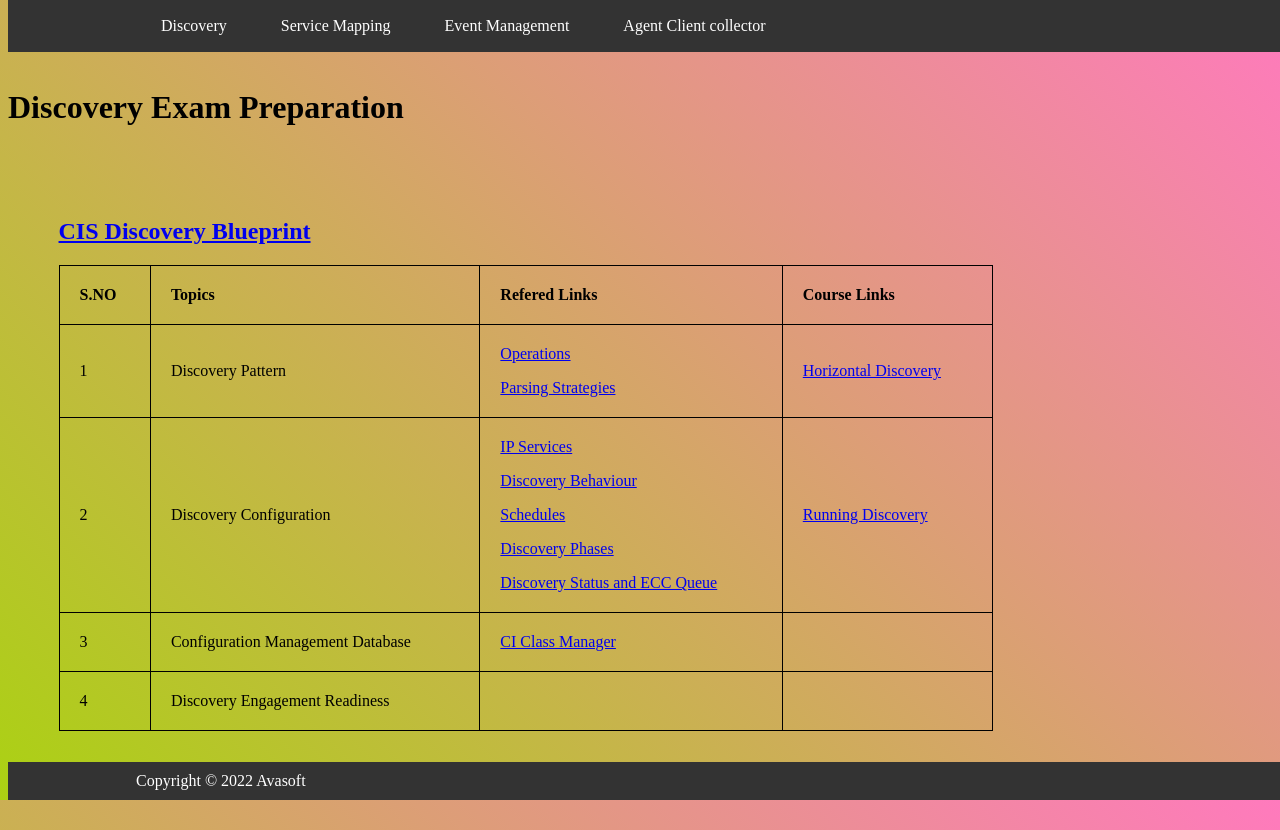
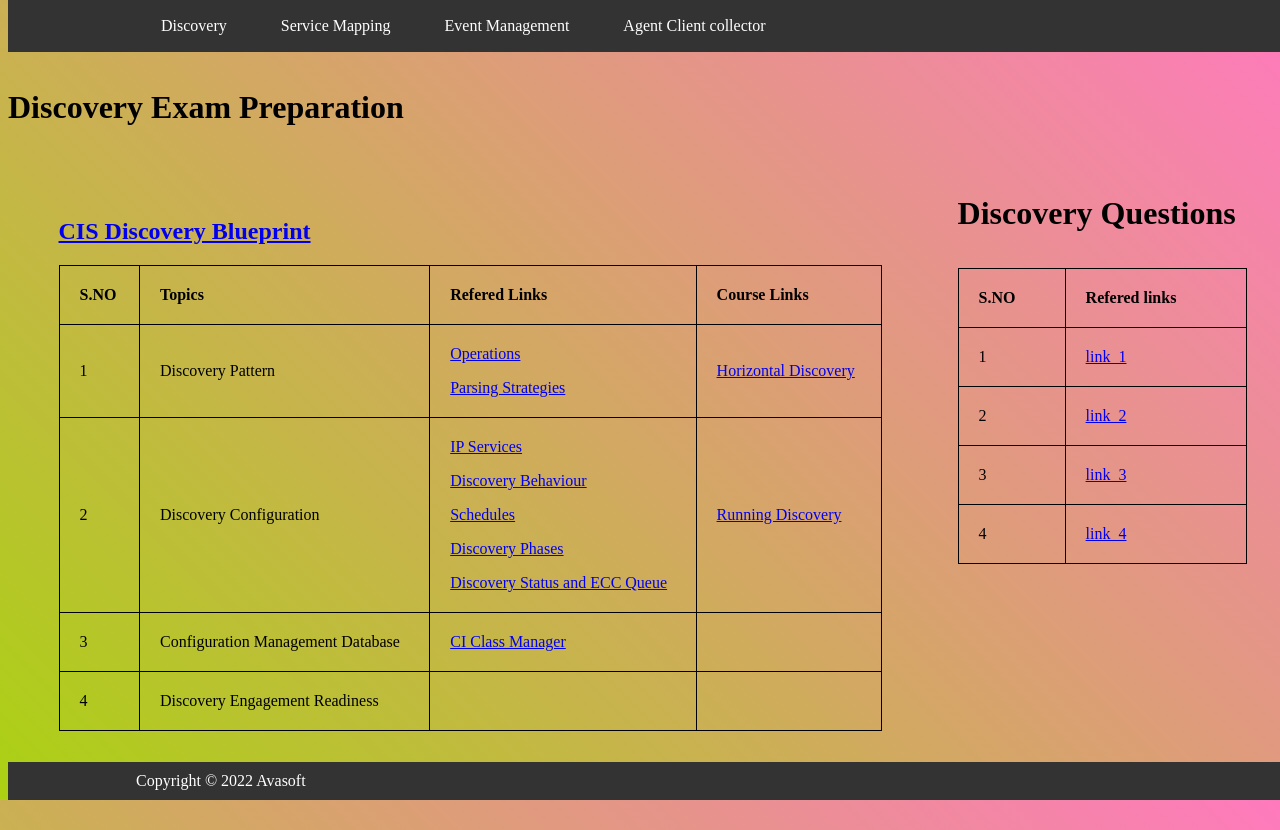
Before and after one commit to sidab/ServiceNow, a plain HTML site: page index.html in a window 1280 px wide. Drawn offline with Linux system fonts and the light colour scheme.

Commit message:
somefiles added

```diff
--- a/index.html
+++ b/index.html
@@ -14,6 +14,11 @@
         background-attachment: fixed;
 
         }
+        .s:hover{
+            background-color: #000000 !important;
+    color: #ffffff !important;
+
+        }
         .parent{
             display: flex;
 
@@ -22,12 +27,12 @@
 
             margin: 2%;
             padding: 2%;
-            width: 84%;
+            width: 74%;
         }
 
         .sa2{
 
-            width: 16%;
+            width: 26%;
             padding: 2%;
         }
 
@@ -77,8 +82,10 @@
         text-align: left;
     }
 
-
-    </style>
+    .dq{
+        padding-bottom: 15px;
+    }
+  </style>
 
 </head>
 <body>
@@ -86,10 +93,10 @@
     <div class="fixed-header">
         <div class="container">
             <nav>
-                <a href="index.html">Discovery</a>
-                <a href="#">Service Mapping</a>
-                <a href="#">Event Management</a>
-                <a href="#">Agent Client collector</a>
+                <a class="s" href="index.html">Discovery</a>
+                <a class="s" href="#">Service Mapping</a>
+                <a class="s" href="#">Event Management</a>
+                <a class="s" href="#">Agent Client collector</a>
             </nav>
         </div>
     </div>
@@ -156,8 +163,33 @@
 
     </div>
     <div class="sa2">
+        <h1 class="dq">Discovery Questions</h1>
 
+        <table style="width:100%">
+            <tr>
+                <th>S.NO</th>
+                <th>Refered links</th>
+            </tr>
 
+            <tr>
+                <td>1</td>
+                <td><a href="https://www.study4exam.com/servicenow/free-cis-discovery-questions">link_1</a></td>
+
+            </tr>
+            <tr>
+                <td>2</td>
+                <td><a href="https://www.processexam.com/servicenow/servicenow-cis-discovery-certification-exam-sample-questions">link_2</a></td>
+            </tr>
+            <tr>
+                <td>3</td>
+                <td><a href="https://community.servicenow.com/community?id=community_article&sys_id=3755f051dba93704e0e80b55ca961919">link_3</a></td>
+
+            </tr>
+            <tr>
+                <td>4</td>
+            <td><a href="https://www.pass4success.com/servicenow/exam/cis-discovery">link_4</a></td>
+        </tr>
+        </table>
     </div>
 
 </div>
```
